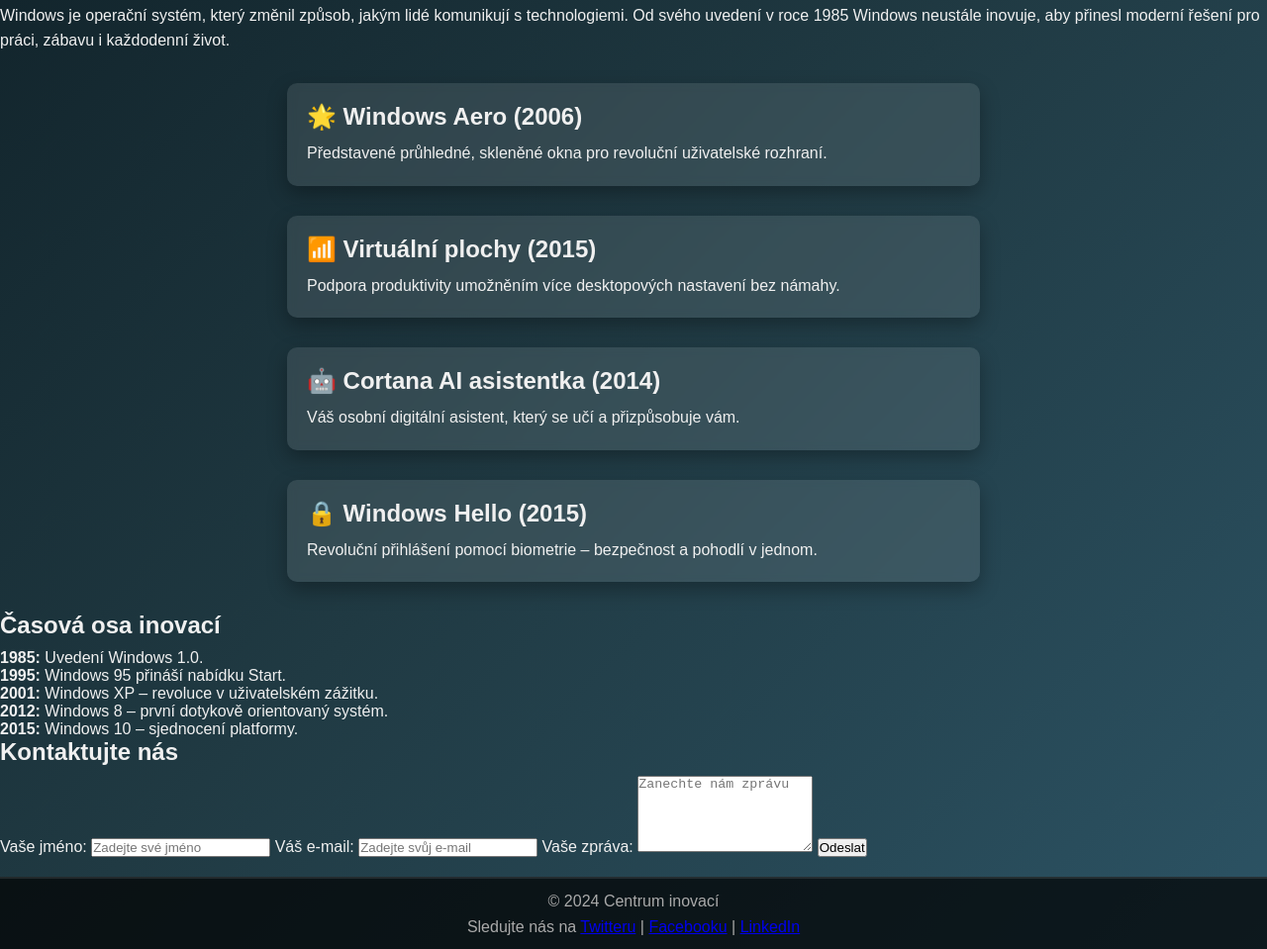
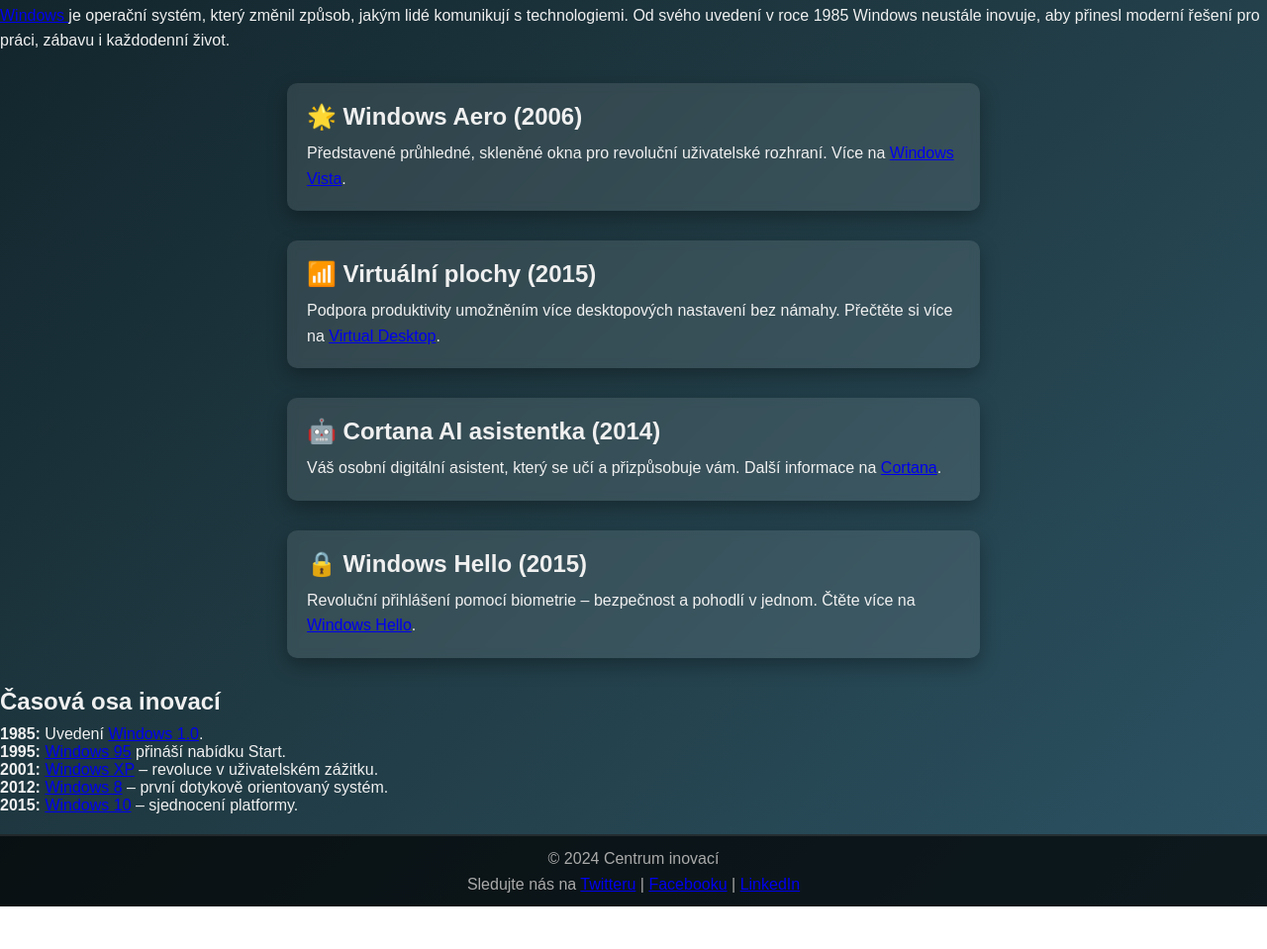
Before and after one commit to ribbonboyy/operacnisystem, a plain HTML site: page index.html in a window 1280 px wide. Shown: the part 249-1208 px from the top of the page at 99% size. After the commit the page ends 1165 px from the top, so only its background shows below. Drawn offline with Linux system fonts and the light colour scheme.

Commit message:
Update index.html

```diff
--- a/index.html
+++ b/index.html
@@ -17,7 +17,10 @@
         <section class="about">
             <h2>O Windows</h2>
             <p>
-                Windows je operační systém, který změnil způsob, jakým lidé komunikují s technologiemi.
+                <a href="https://cs.wikipedia.org/wiki/Microsoft_Windows" target="_blank">
+                    Windows
+                </a>
+                je operační systém, který změnil způsob, jakým lidé komunikují s technologiemi.
                 Od svého uvedení v roce 1985 Windows neustále inovuje, aby přinesl moderní řešení pro práci, zábavu i každodenní život.
             </p>
         </section>
@@ -25,55 +28,52 @@
         <!-- Innovations Section -->
         <section class="innovation">
             <h2>🌟 Windows Aero (2006)</h2>
-            <p>Představené průhledné, skleněné okna pro revoluční uživatelské rozhraní.</p>
+            <p>
+                Představené průhledné, skleněné okna pro revoluční uživatelské rozhraní.
+                Více na <a href="https://cs.wikipedia.org/wiki/Windows_Vista" target="_blank">Windows Vista</a>.
+            </p>
         </section>
         <section class="innovation">
             <h2>📶 Virtuální plochy (2015)</h2>
-            <p>Podpora produktivity umožněním více desktopových nastavení bez námahy.</p>
+            <p>
+                Podpora produktivity umožněním více desktopových nastavení bez námahy.
+                Přečtěte si více na <a href="https://en.wikipedia.org/wiki/Virtual_desktop" target="_blank">Virtual Desktop</a>.
+            </p>
         </section>
         <section class="innovation">
             <h2>🤖 Cortana AI asistentka (2014)</h2>
-            <p>Váš osobní digitální asistent, který se učí a přizpůsobuje vám.</p>
+            <p>
+                Váš osobní digitální asistent, který se učí a přizpůsobuje vám.
+                Další informace na <a href="https://cs.wikipedia.org/wiki/Cortana_(software)" target="_blank">Cortana</a>.
+            </p>
         </section>
         <section class="innovation">
             <h2>🔒 Windows Hello (2015)</h2>
-            <p>Revoluční přihlášení pomocí biometrie – bezpečnost a pohodlí v jednom.</p>
+            <p>
+                Revoluční přihlášení pomocí biometrie – bezpečnost a pohodlí v jednom.
+                Čtěte více na <a href="https://en.wikipedia.org/wiki/Windows_Hello" target="_blank">Windows Hello</a>.
+            </p>
         </section>
 
         <!-- Timeline Section -->
         <section class="timeline">
             <h2>Časová osa inovací</h2>
             <ul>
-                <li><strong>1985:</strong> Uvedení Windows 1.0.</li>
-                <li><strong>1995:</strong> Windows 95 přináší nabídku Start.</li>
-                <li><strong>2001:</strong> Windows XP – revoluce v uživatelském zážitku.</li>
-                <li><strong>2012:</strong> Windows 8 – první dotykově orientovaný systém.</li>
-                <li><strong>2015:</strong> Windows 10 – sjednocení platformy.</li>
+                <li><strong>1985:</strong> Uvedení <a href="https://cs.wikipedia.org/wiki/Windows_1.0" target="_blank">Windows 1.0</a>.</li>
+                <li><strong>1995:</strong> <a href="https://cs.wikipedia.org/wiki/Windows_95" target="_blank">Windows 95</a> přináší nabídku Start.</li>
+                <li><strong>2001:</strong> <a href="https://cs.wikipedia.org/wiki/Windows_XP" target="_blank">Windows XP</a> – revoluce v uživatelském zážitku.</li>
+                <li><strong>2012:</strong> <a href="https://cs.wikipedia.org/wiki/Windows_8" target="_blank">Windows 8</a> – první dotykově orientovaný systém.</li>
+                <li><strong>2015:</strong> <a href="https://cs.wikipedia.org/wiki/Windows_10" target="_blank">Windows 10</a> – sjednocení platformy.</li>
             </ul>
-        </section>
-
-        <!-- Contact Section -->
-        <section class="contact">
-            <h2>Kontaktujte nás</h2>
-            <form action="#" method="post">
-                <label for="name">Vaše jméno:</label>
-                <input type="text" id="name" name="name" placeholder="Zadejte své jméno" required>
-
-                <label for="email">Váš e-mail:</label>
-                <input type="email" id="email" name="email" placeholder="Zadejte svůj e-mail" required>
-
-                <label for="message">Vaše zpráva:</label>
-                <textarea id="message" name="message" rows="5" placeholder="Zanechte nám zprávu" required></textarea>
-
-                <button type="submit">Odeslat</button>
-            </form>
         </section>
     </main>
 
     <footer>
         <p>&copy; 2024 Centrum inovací</p>
         <p>
-            Sledujte nás na <a href="#">Twitteru</a> | <a href="#">Facebooku</a> | <a href="#">LinkedIn</a>
+            Sledujte nás na <a href="https://twitter.com/" target="_blank">Twitteru</a> |
+            <a href="https://www.facebook.com/" target="_blank">Facebooku</a> |
+            <a href="https://www.linkedin.com/" target="_blank">LinkedIn</a>
         </p>
     </footer>
 </body>
```
